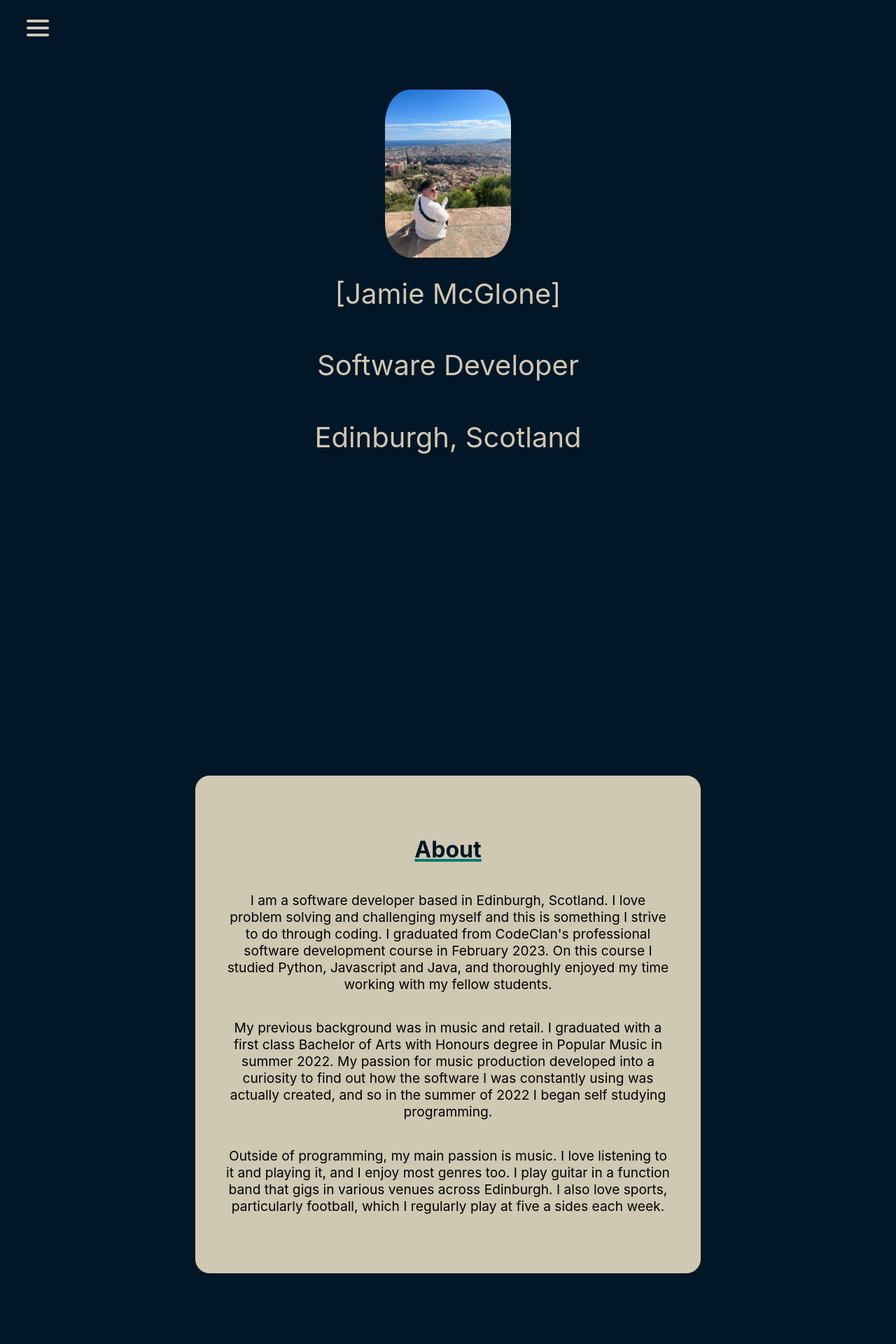
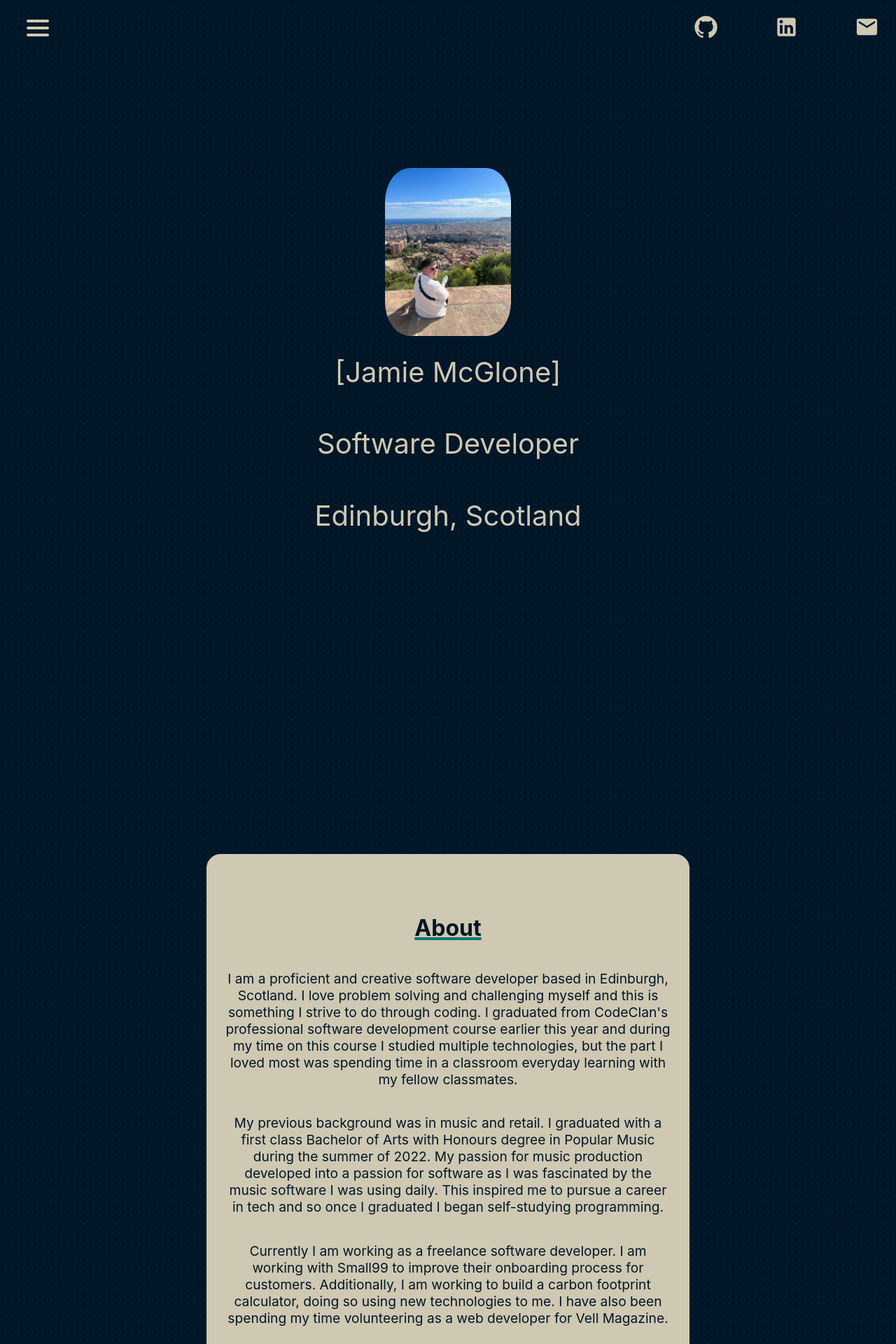
Before and after one commit to jamiemcglone/Jamie-McGlone-Portfolio, a React (Create React App) app: page / in a window 1280 px wide. Shown: the top 1920 px of the page at 70% size. Built offline with nearby package versions, Linux system fonts and the light colour scheme.

Commit message:
:sparkles: stylistic overhaul about complete, updated text in about section, added bio and tech list to projects

```diff
--- a/src/Components/About.tsx
+++ b/src/Components/About.tsx
@@ -10,20 +10,18 @@ const About = () => {
     <AboutContainer id="about">
         <AboutTitle>About</AboutTitle>
     <AboutText>
-    I am a software developer based in Edinburgh, Scotland. I love problem solving and challenging myself
+    I am a proficient and creative software developer based in Edinburgh, Scotland. I love problem solving and challenging myself
     and this is something I strive to do through coding.
-    I graduated from CodeClan's professional software development course in February 2023. On this course I studied Python, Javascript and Java,
-    and thoroughly enjoyed my time working with my fellow students.
+    I graduated from CodeClan's professional software development course earlier this year and during my time on this course I studied multiple technologies, but the part I loved most was spending time in a
+    classroom everyday learning with my fellow classmates.
     </AboutText>
     <AboutText>
-    My previous background was in music and retail. I graduated with a first class Bachelor of Arts with Honours degree in Popular Music in summer 2022.
-    My passion for music production developed into a curiosity to find out how the software I was constantly using was actually created,
-    and so in the summer of 2022 I began self studying programming.
+    My previous background was in music and retail. I graduated with a first class Bachelor of Arts with Honours degree in Popular Music during the summer of 2022.
+    My passion for music production developed into a passion for software as I was fascinated by the music software I was using daily. This inspired me to pursue a career in tech and so once I graduated I began self-studying programming.
     </AboutText>
     <AboutText>
-    Outside of programming, my main passion is music. I love listening to it and playing it, and I enjoy most genres too.
-    I play guitar in a function band that gigs in various venues across Edinburgh.
-    I also love sports, particularly football, which I regularly play at five a sides each week.
+    Currently I am working as a freelance software developer. I am working with Small99 to improve their onboarding process for customers. Additionally, I am working to build a carbon footprint calculator,
+    doing so using new technologies to me. I have also been spending my time volunteering as a web developer for Vell Magazine.
     </AboutText>
     </AboutContainer>
     </AboutSection>
@@ -54,14 +52,14 @@ const AboutTitle = styled.h1`
 const AboutContainer = styled.div`
       display: flex;
       flex-direction: column;
-      padding: 5vw 5vh;
+      padding: 5vw 3vh;
       align-items: center;
       background-color: #cfc8b2;
       width: 50%;
       justify-content: center;
       border: solid 1px #cfc8b2;
       border-radius: 20px;
-      @media (max-width: 800px) {
+      @media (max-width: 950px) {
         width: 70%;
       }
       animation: slide-in-anim 2.5s ease-out forwards;
--- a/src/Components/Skills.tsx
+++ b/src/Components/Skills.tsx
@@ -55,9 +55,10 @@ const GridContainer = styled.div`
     justify-content: space-evenly;
     grid-row: auto auto;
     width: 50%;
-    padding: 5vw 5vh;
+    padding: 5vw 3vh;
+    gap: 2rem;
     font-size: large;
-    @media (max-width: 700px) {
+    @media (max-width: 950px) {
        display: flex;
        flex-direction: column;
        justify-content: center;
--- a/src/Components/header/Burger.tsx
+++ b/src/Components/header/Burger.tsx
@@ -24,9 +24,9 @@ const StyledBurger = styled.button<{ open: boolean }>`
     cursor: pointer;
     outline: none;
     z-index: 10;
-    position: fixed;
     @media (max-width: 1000px) {
         position: absolute;
+        margin-left: .5rem;
     }
 
     div {
--- a/src/Components/header/Header.tsx
+++ b/src/Components/header/Header.tsx
@@ -16,10 +16,13 @@ const Header = () => {
 export default Header;
 
 const HeaderBar = styled.header`
-    background-color: var(--tertiary-color);
     height: 10vh;
     width: 100%;
     display: flex;
     justify-content: space-between;
-    align-items:center;
+    align-items: center;
+    position: fixed;
+    @media (max-width: 1300px) {
+        position: relative;
+    }
 `;
--- a/src/Components/header/NavBar.tsx
+++ b/src/Components/header/NavBar.tsx
@@ -20,18 +20,16 @@ export default NavBar;
 const LinksList = styled.div`
     display: flex;
     flex-direction: row;
-    flex-wrap: wrap-reverse;
     justify-content: space-evenly;
-    margin-left: 82rem;
-    position: fixed;
-    @media (max-width: 1000px) {
-        margin-left: 14rem;
-        position: absolute;
+    gap: 5rem;
+    margin-right: 1.5rem;
+    @media (max-width: 1100px) {
+       gap: 2rem;
+       margin-left: 12rem;
     }
 `
 
 const LinkItem = styled.a`
-    padding: 2.5vw;
     text-decoration: none;
     color: #cfc8b2;
     :hover {
--- a/src/Components/header/SideMenu.tsx
+++ b/src/Components/header/SideMenu.tsx
@@ -17,9 +17,9 @@ const SideMenu = () => {
                 <SideAnchors href='#skills' onClick={() => close()}>
                     <StyledSideLink>Skills</StyledSideLink>
                 </SideAnchors>
-                {/* <SideAnchors href='#projects' onClick={() => close()}>
+                <SideAnchors href='#projects' onClick={() => close()}>
                     <StyledSideLink>Projects</StyledSideLink>
-                </SideAnchors> */}
+                </SideAnchors>
             </StyledSideMenu>
             <Burger open={open} setOpen={setOpen} />
         </>
--- a/src/Components/header/TitleBar.tsx
+++ b/src/Components/header/TitleBar.tsx
@@ -52,13 +52,16 @@ const TitleBar = () => {
     color: #cfc8b2;
     font-size: 2.5rem;
     text-align: center;
+    @media (max-width: 1000px) {
+        font-size: 1.5rem;
+    }
 `
 
 const TitleTextContainer = styled.div`
     display: flex;
     flex-direction: column;
     justify-content: center;
-    margin-top: 3rem;
+    margin-top: 10rem;
     align-items: center;
 `
 
--- a/src/PortfolioContainer.tsx
+++ b/src/PortfolioContainer.tsx
@@ -12,7 +12,7 @@ const PortfolioContainer = () => {
         <Home/>
         <About/>
         <Skills/>
-        {/* <Projects/> */}
+        <Projects/>
     <Footer id="footer">
         © Jamie McGlone {new Date().getFullYear()}
     </Footer>
@@ -27,7 +27,6 @@ const Footer = styled.span`
   left: 0;
   right: 0;
   text-align: center;
-  margin-top: 2rem;
   color: #cfc8b2;
 `
 const BodySection = styled.main`
--- a/src/index.css
+++ b/src/index.css
@@ -3,10 +3,14 @@ html, body {
   font-family: 'Futura', 'Inter', 'open-sans';
   -webkit-font-smoothing: antialiased;
   -moz-osx-font-smoothing: grayscale;
-  background-color: #011627;
   overflow-x: hidden;
   overflow-y: scroll;
   scroll-behavior: smooth !important;
+  background-color: #011627;
+  color: #011627;
+  opacity: 1;
+  background-image: radial-gradient( ellipse farthest-corner at 9px 9px , #021f36, #011322 50%, #011627 50%);
+  background-size: 9px 9px;
 }
 
 code {
```
Also changed, not shown: src/Components/Projects.tsx (+85 -11 lines).
